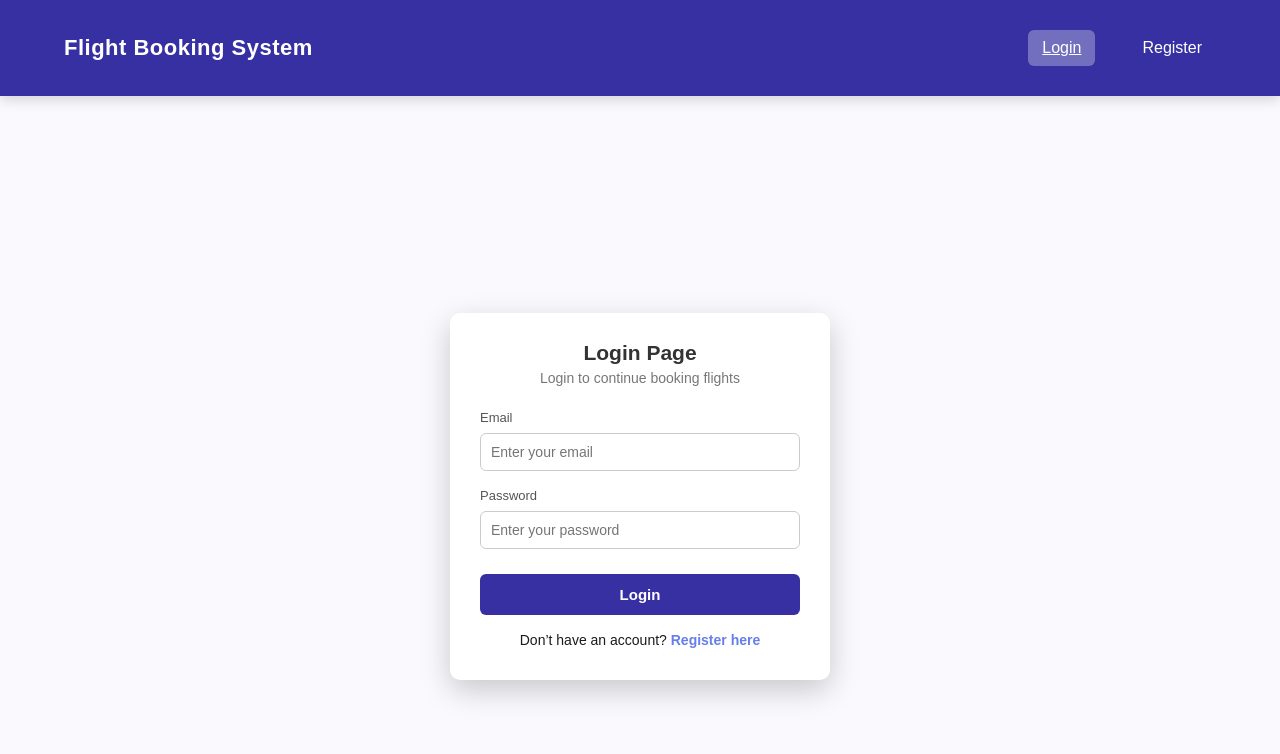
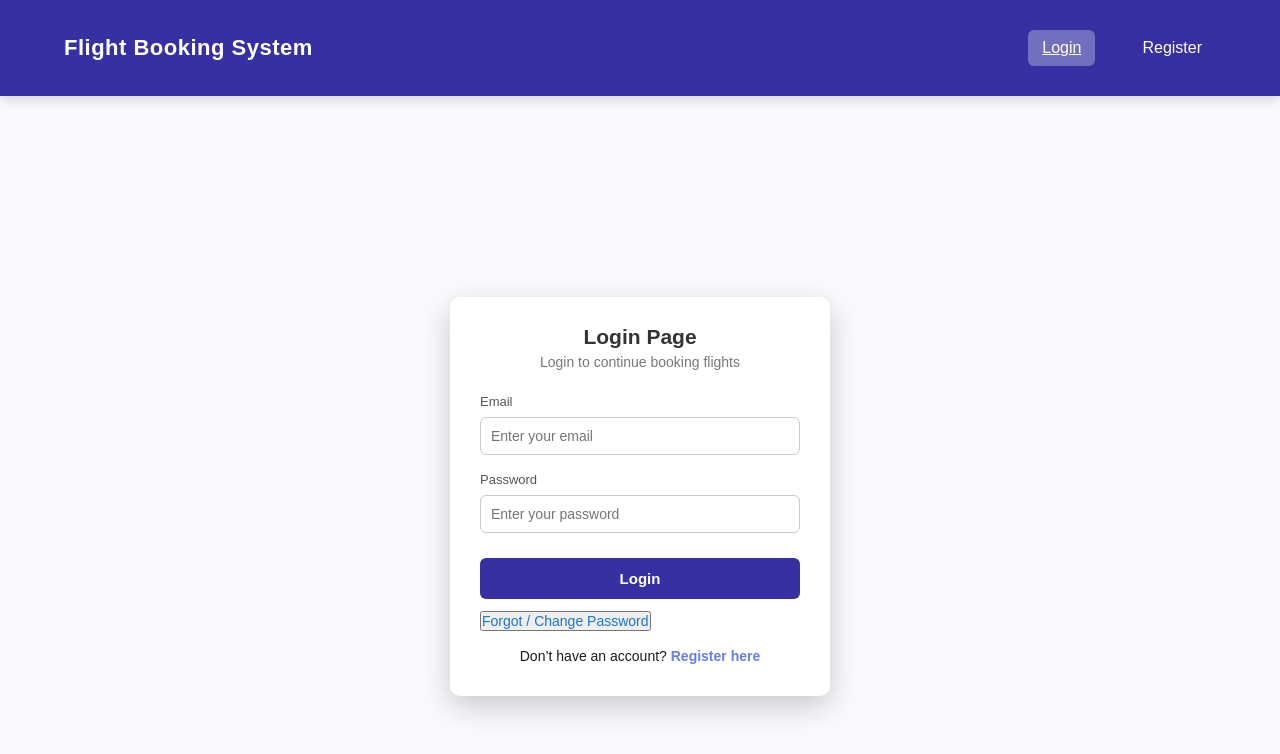
Before and after one commit to KeerthikaReddyChalla/Angular-FlightBookingApplication, an Angular app: page /login in a window 1280 px wide. Shown: the top 754 px of the page. Built offline with nearby package versions, Linux system fonts and the light colour scheme.

Commit message:
add reset password functionality

```diff
--- /dev/null
+++ b/src/app/guards/password.guard.ts
@@ -0,0 +1,18 @@
+import { Injectable } from '@angular/core';
+import { CanActivate, Router } from '@angular/router';
+
+@Injectable({ providedIn: 'root' })
+export class PasswordGuard implements CanActivate {
+
+  constructor(private router: Router) {}
+
+ canActivate(): boolean {
+  const forceChange = localStorage.getItem('forcePasswordChange') === 'true';
+
+  if (forceChange) {
+    this.router.navigate(['/profile']); // change password page
+    return false;
+  }
+  return true;
+}
+}
--- a/src/app/pages/login/login.css
+++ b/src/app/pages/login/login.css
@@ -89,3 +89,16 @@
 .register-link a:hover {
   text-decoration: underline;
 }
+.forgot-link {
+  display: block;
+  margin-top: 12px;
+  text-align: center;
+  color: #1976d2;
+  font-size: 14px;
+  cursor: pointer;
+  text-decoration: none;
+}
+
+.forgot-link:hover {
+  text-decoration: underline;
+}
--- a/src/app/pages/login/login.html
+++ b/src/app/pages/login/login.html
@@ -31,7 +31,12 @@
       <button type="submit" class="login-btn">
         Login
       </button>
-
+      <button
+  class="forgot-link"
+  type="button"
+  (click)="goToForgotPassword()">
+  Forgot / Change Password
+</button>
     </form>
 
     <p class="register-link">
--- a/src/app/pages/login/login.ts
+++ b/src/app/pages/login/login.ts
@@ -47,6 +47,7 @@ export class LoginComponent {
     );
       localStorage.setItem('token', res.token);
       localStorage.setItem('email', this.form.email);
+      localStorage.setItem('forcePasswordChange', res.forcePasswordChange);
      const payload = JSON.parse(atob(res.token.split('.')[1]));
      console.log(payload)
       localStorage.setItem('name', payload.name);
@@ -77,5 +78,8 @@ export class LoginComponent {
     }
   });
 }
+goToForgotPassword() {
+  this.router.navigate(['/forgot-password']);
+}
 
 }
--- a/src/app/user-profile/user-profile.css
+++ b/src/app/user-profile/user-profile.css
@@ -113,6 +113,15 @@
   background: #2e25a6;
 }
 
+.warning {
+  color: #b71c1c;
+  background: #fdecea;
+  padding: 10px;
+  border-radius: 6px;
+  margin: 12px 0;
+  font-weight: 600;
+}
+
 /* RESPONSIVE */
 @media (max-width: 768px) {
   .profile-card {
--- a/src/app/user-profile/user-profile.html
+++ b/src/app/user-profile/user-profile.html
@@ -38,7 +38,9 @@
     </div>
 
   </div>
-
+  <p *ngIf="forcePasswordChange" class="warning">
+  Your password has expired. Please change it to continue.
+  </p>
   <!-- CHANGE PASSWORD -->
   <div *ngIf="showChangePassword" class="password-card">
 
--- a/src/app/user-profile/user-profile.ts
+++ b/src/app/user-profile/user-profile.ts
@@ -23,12 +23,15 @@ export class UserProfileComponent implements OnInit {
     newPassword: '',
     confirmPassword: ''
   };
+  forcePasswordChange = false;
 
   constructor(private http: HttpClient, private snackBar: MatSnackBar) {}
 
   ngOnInit(): void {
     this.name = localStorage.getItem('name') || '';
     this.email = localStorage.getItem('email') || '';
+    this.forcePasswordChange =
+    localStorage.getItem('forcePasswordChange') === 'true';
   }
 
   toggleChangePassword() {
```
Also changed, not shown: src/app/app-routing.module.ts (+6 -1 lines).
